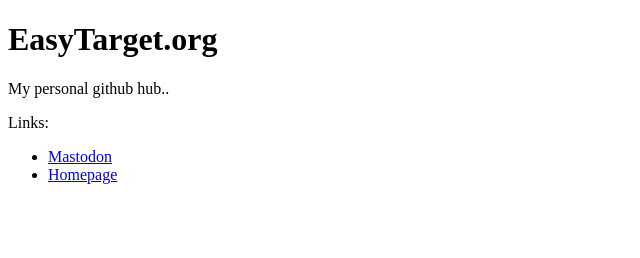
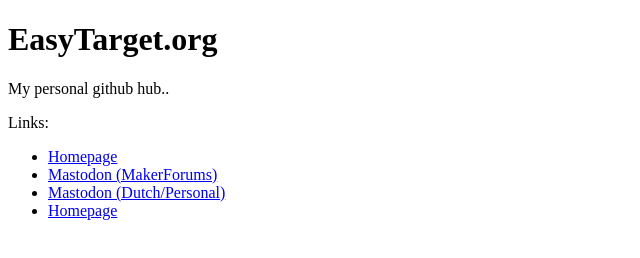
Before and after one commit to easytarget/easytarget.github.io, a plain HTML site: page index.html in a window 1280 px wide. Shown: the whole page, without its empty margins (0-640 px from the left). Drawn offline with Linux system fonts and the light colour scheme.

Commit message:
Add mastodon.nl relationship

```diff
--- a/index.html
+++ b/index.html
@@ -5,7 +5,9 @@
 <p>My personal github hub..</p>
 <p>Links:</p>
 <ul>
-<li><a rel="me" href="https://social.makerforums.info/@easytarget">Mastodon</a></li>
+<li><strong></strong><a rel="me" href="https://www.easytarget.org/">Homepage</a></strong></li>
+<li><a rel="me" href="https://social.makerforums.info/@easytarget">Mastodon (MakerForums)</a></li>
+<li><a rel="me" href="https://mastodon.nl/@easytarget">Mastodon (Dutch/Personal)</a></li>
 <li><a rel="me" href="https://www.easytarget.org/">Homepage</a></li>
 </ul>
 </body>
```
